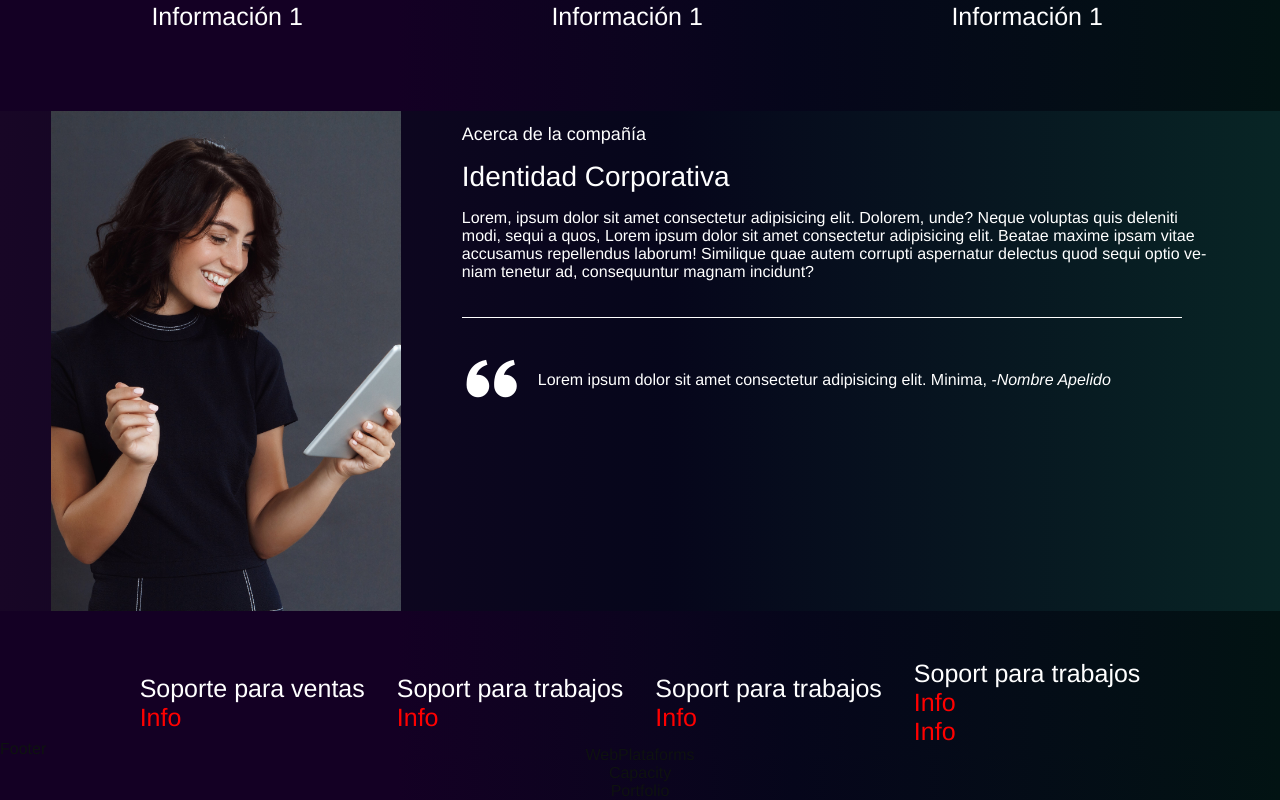
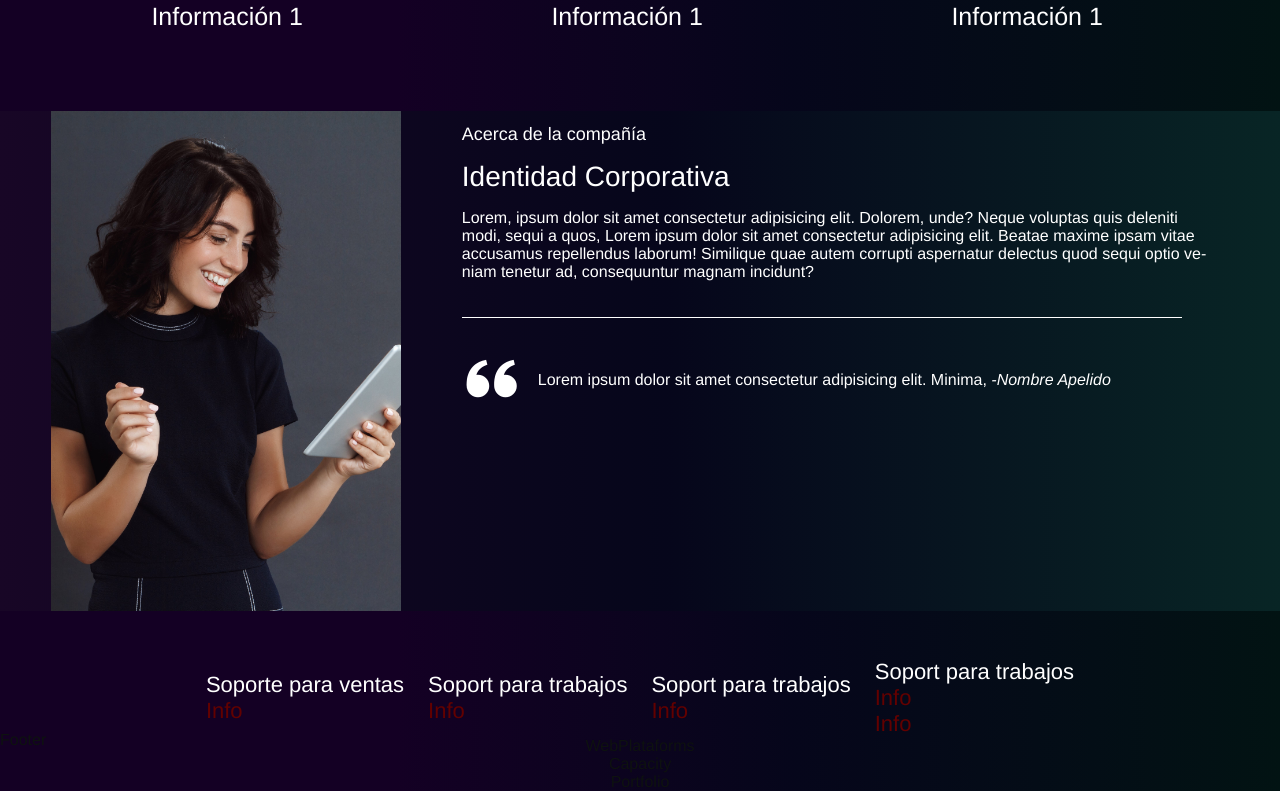
Before and after one commit to cristobalquilimaco/teguilog, a React (Vite) app: page /#/ in a window 1280 px wide. Shown: the part 1241-2041 px from the top of the page. Built offline with nearby package versions, Linux system fonts and the light colour scheme.

Commit message:
Se cambia gap en clase principalSupport en css

```diff
--- a/src/App.css
+++ b/src/App.css
@@ -9,6 +9,7 @@
   --button-color: #9DF5B0;
   --text-color: #0E1210;
   --text-color-white: white;
+
 
   /* Tipografía */
   --tipo-principal   : Helvetica, Arial, sans-serif;
--- a/src/components/styles/suportAndServices.css
+++ b/src/components/styles/suportAndServices.css
@@ -4,7 +4,7 @@ flex-wrap: wrap;
 align-items: center;
 justify-content: center;
 width: 100%;
-gap: 2rem;
+gap: 1.5rem;
 margin-top: 3rem;
 }
 
@@ -12,9 +12,9 @@ margin-top: 3rem;
 color: var(--text-color-white);
 display: flex;
 flex-direction: column;
-font-size: 25px;
+font-size: 22px;
 }
 
 .title_text{
-color: red;
+color: var(--navbar-color);
 }
```
